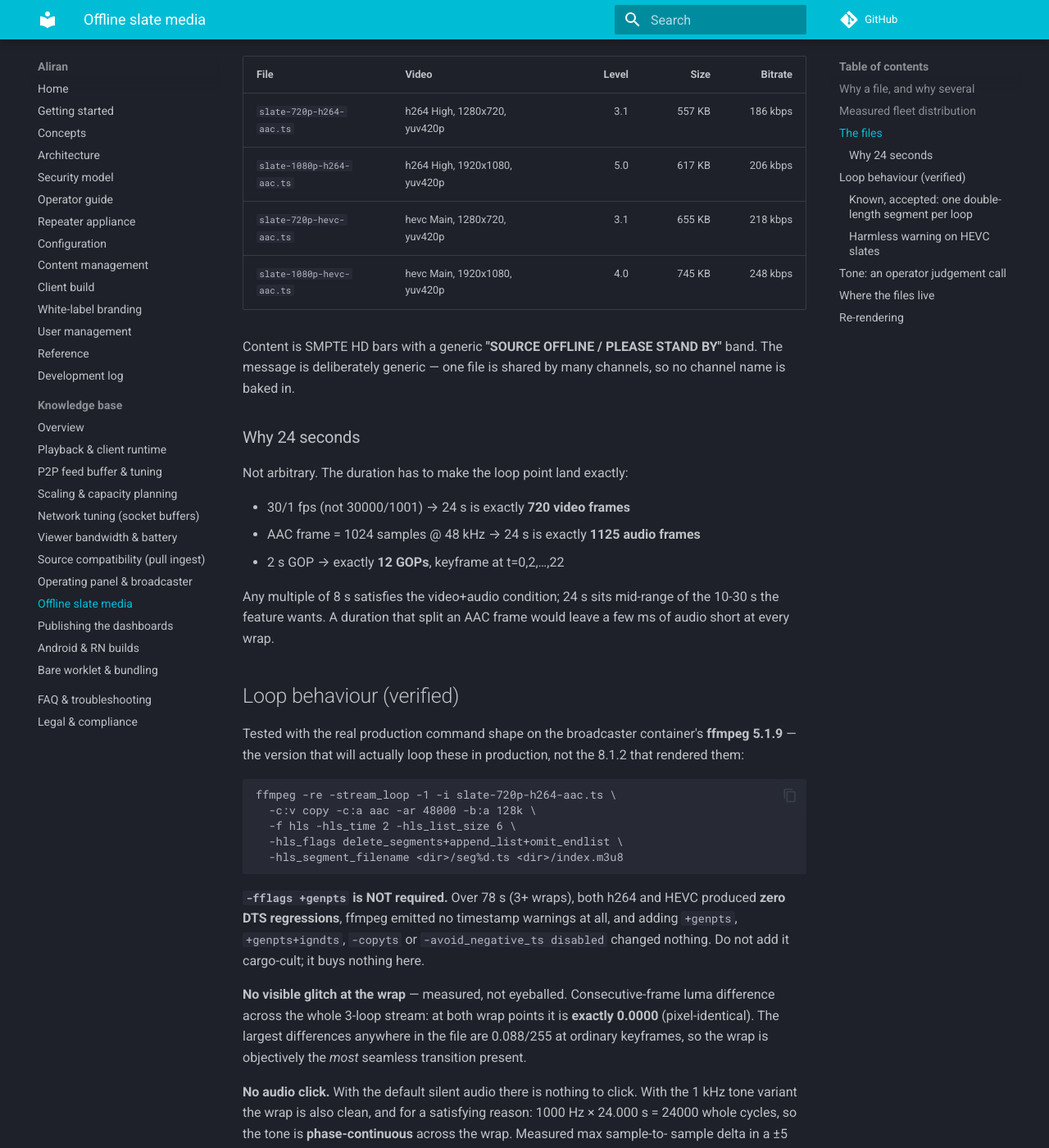
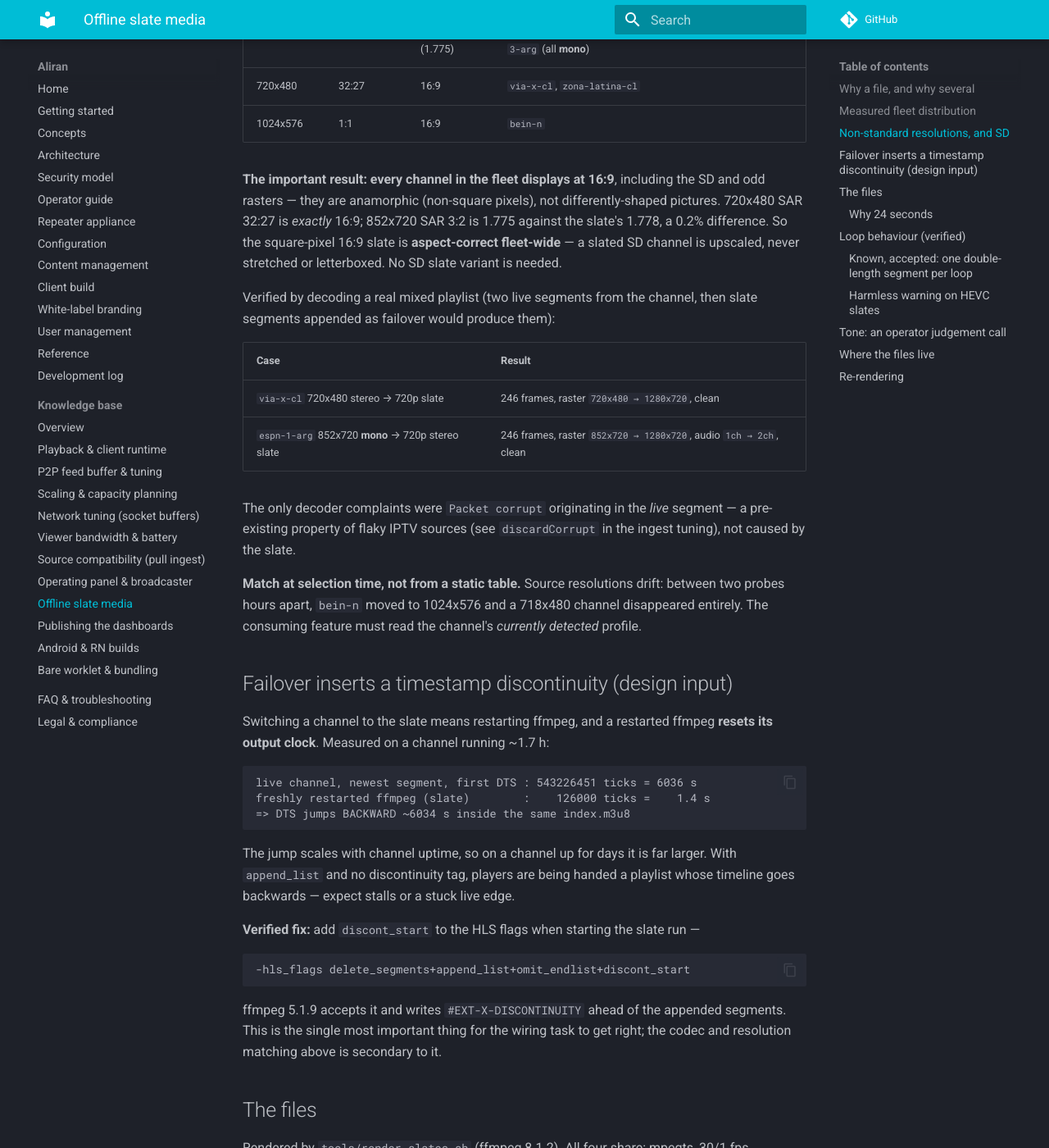
Before and after one commit to AbueloSimpson/aliran, an MkDocs documentation site: the page built from docs/kb/offline-slate.md, in a window 1280 px wide and 1400 px high, scrolled down 1574 px. Shown: the whole window at 82% size. Built offline with MkDocs 1.6.1 and Material for MkDocs 9.7.7, drawn with Linux system fonts in a browser that asks for light colours; comment, search, counter and statistics services are not loaded; some of the changed text lies outside the part shown.

Commit message:
docs(kb): slate behaviour on SD/odd rasters, and the failover discontinuity
Probed the seven channels that are neither 720p nor 1080p, this time with
pixel aspect. They are anamorphic, not differently-shaped: 720x480 SAR 32:27
is exactly 16:9 and 852x720 SAR 3:2 is 1.775 against the slate's 1.778. So
the square-pixel 16:9 slate is aspect-correct for the WHOLE fleet — a slated
SD channel is upscaled, never stretched. No SD variant is needed.

Confirmed by decoding real mixed playlists rather than assuming: a live
720x480 stereo channel and a live 852x720 MONO channel both decode cleanly
straight through the switch to the 720p stereo slate (raster and channel-count
changes included). The only decoder complaints came from the live segments
themselves — pre-existing IPTV packet corruption, not the slate.

That test also surfaced the thing that actually matters for wiring this up:
switching to the slate restarts ffmpeg, which RESETS its output clock. On a
channel up 1.7 h the DTS jumps backward ~6034 s inside the same index.m3u8,
and the jump grows with uptime. With append_list and no discontinuity tag the
player gets a playlist whose timeline runs backwards. Verified fix on 5.1.9:
add discont_start to the HLS flags, which writes EXT-X-DISCONTINUITY ahead of
the appended segments.

Also noted that source resolutions drift between probes (bein-n moved to
1024x576; a 718x480 channel vanished), so the slate must be chosen from the
channel's currently detected profile, not a baked-in table.

````diff
--- a/docs/kb/offline-slate.md
+++ b/docs/kb/offline-slate.md
@@ -32,8 +32,7 @@ Probed from a live segment of all 68 running channels on 2026-07-21 (`ffprobe` o
 | hevc 1920x1080 | 9 | `slate-1080p-hevc-aac.ts` |
 | hevc 1280x720 | 6 | `slate-720p-hevc-aac.ts` |
 | h264 1920x1080 | 5 | `slate-1080p-h264-aac.ts` |
-| h264 852x720 | 4 | 720p h264 (codec match, letterboxed) |
-| h264 720x480 / 718x480 | 3 | 720p h264 (codec match, upscaled) |
+| h264 852x720 / 720x480 / 1024x576 | 7 | 720p h264 — aspect-correct, see below |
 
 Two things worth knowing before matching:
 
@@ -45,6 +44,63 @@ Two things worth knowing before matching:
   profile is one of the things a decoder absorbs at an IDR.
 - Frame rates in the fleet are mixed (29.97 ×35, 59.94 ×25, 30 ×7, 23.976 ×1) and **8 channels
   are mono**. The slates are all 30 fps stereo; see below for why that is safe.
+
+## Non-standard resolutions, and SD
+
+Seven channels are neither 720p nor 1080p. Re-probed 2026-07-21 with pixel aspect included:
+
+| Raster | SAR | DAR | Channels |
+|---|---|---|---|
+| 852x720 | 3:2 | 71:40 (1.775) | `espn-1-arg`, `espn-2-arg`, `fox-sports-2-arg`, `fox-sports-3-arg` (all **mono**) |
+| 720x480 | 32:27 | 16:9 | `via-x-cl`, `zona-latina-cl` |
+| 1024x576 | 1:1 | 16:9 | `bein-n` |
+
+**The important result: every channel in the fleet displays at 16:9**, including the SD and
+odd rasters — they are anamorphic (non-square pixels), not differently-shaped pictures.
+720x480 SAR 32:27 is *exactly* 16:9; 852x720 SAR 3:2 is 1.775 against the slate's 1.778, a
+0.2% difference. So the square-pixel 16:9 slate is **aspect-correct fleet-wide** — a slated SD
+channel is upscaled, never stretched or letterboxed. No SD slate variant is needed.
+
+Verified by decoding a real mixed playlist (two live segments from the channel, then slate
+segments appended as failover would produce them):
+
+| Case | Result |
+|---|---|
+| `via-x-cl` 720x480 stereo → 720p slate | 246 frames, raster `720x480 → 1280x720`, clean |
+| `espn-1-arg` 852x720 **mono** → 720p stereo slate | 246 frames, raster `852x720 → 1280x720`, audio `1ch → 2ch`, clean |
+
+The only decoder complaints were `Packet corrupt` originating in the *live* segment — a
+pre-existing property of flaky IPTV sources (see `discardCorrupt` in the ingest tuning), not
+caused by the slate.
+
+**Match at selection time, not from a static table.** Source resolutions drift: between two
+probes hours apart, `bein-n` moved to 1024x576 and a 718x480 channel disappeared entirely.
+The consuming feature must read the channel's *currently detected* profile.
+
+## Failover inserts a timestamp discontinuity (design input)
+
+Switching a channel to the slate means restarting ffmpeg, and a restarted ffmpeg **resets its
+output clock**. Measured on a channel running ~1.7 h:
+
+```
+live channel, newest segment, first DTS : 543226451 ticks = 6036 s
+freshly restarted ffmpeg (slate)        :    126000 ticks =    1.4 s
+=> DTS jumps BACKWARD ~6034 s inside the same index.m3u8
+```
+
+The jump scales with channel uptime, so on a channel up for days it is far larger. With
+`append_list` and no discontinuity tag, players are being handed a playlist whose timeline
+goes backwards — expect stalls or a stuck live edge.
+
+**Verified fix:** add `discont_start` to the HLS flags when starting the slate run —
+
+```
+-hls_flags delete_segments+append_list+omit_endlist+discont_start
+```
+
+ffmpeg 5.1.9 accepts it and writes `#EXT-X-DISCONTINUITY` ahead of the appended segments.
+This is the single most important thing for the wiring task to get right; the codec and
+resolution matching above is secondary to it.
 
 ## The files
 
````
